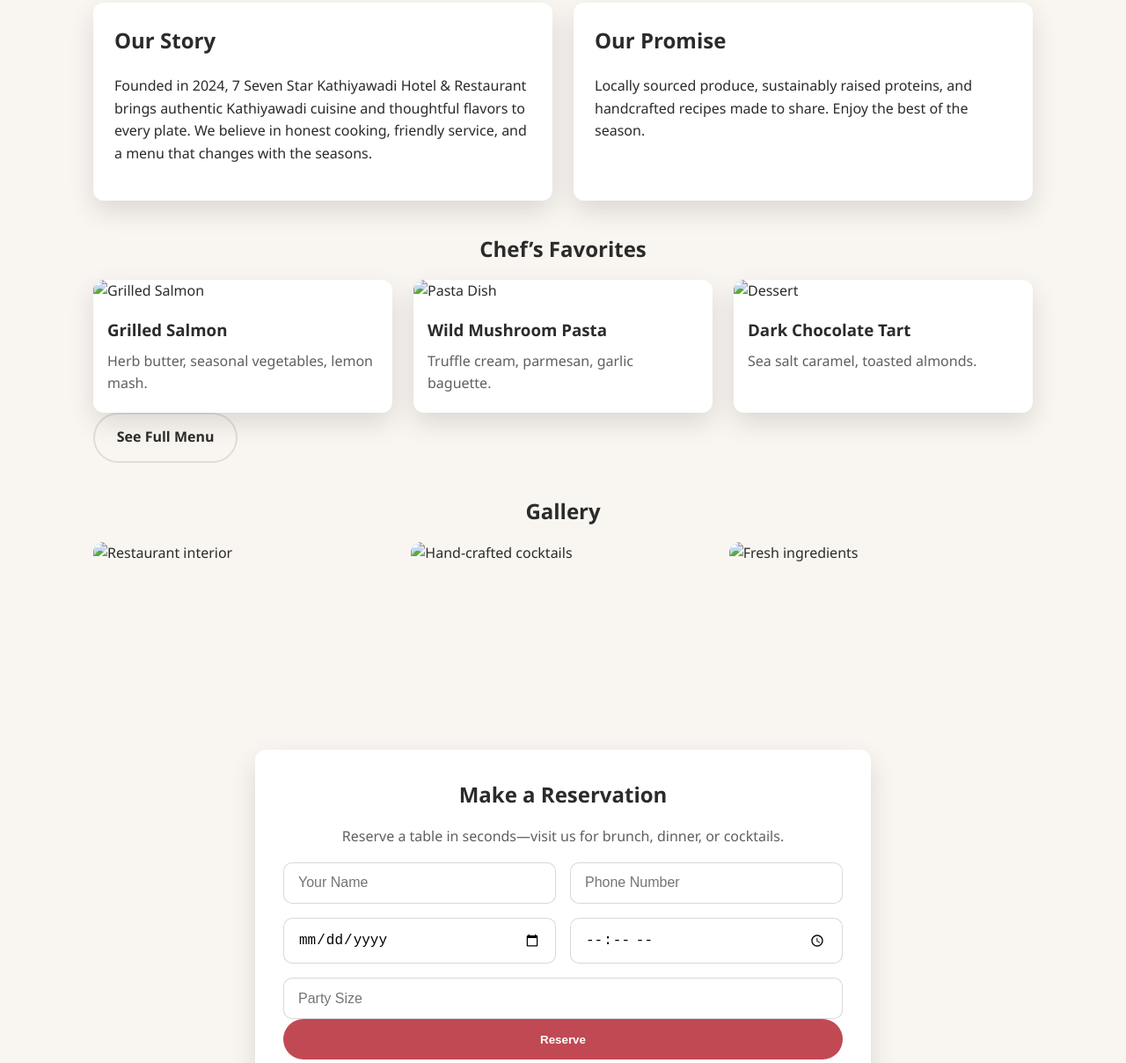
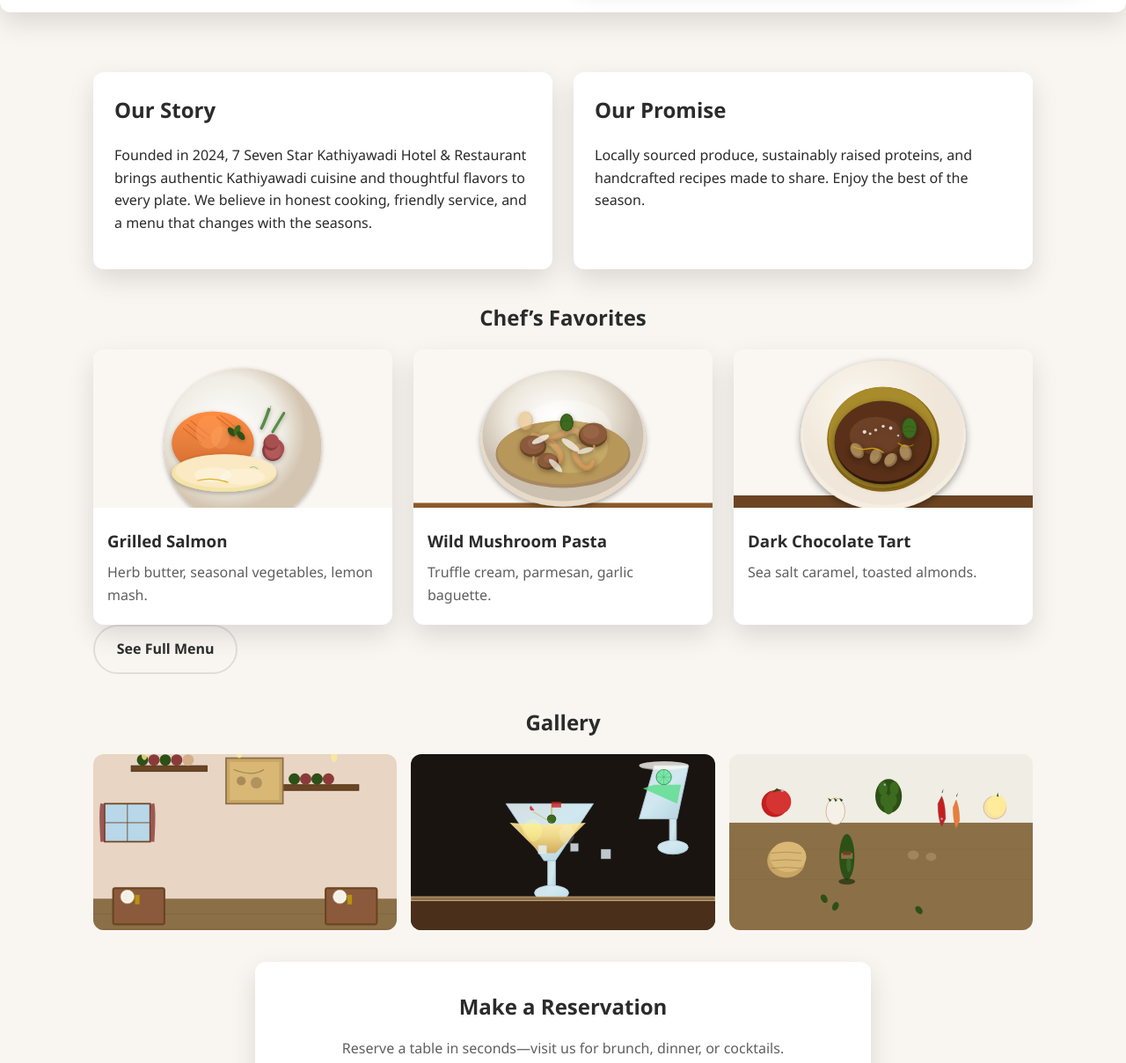
Before and after one commit to vishalsambad8/7-Seven-Star-Kathiyawadi-Hotel-Restaurant, a plain HTML site: page index.html in a window 1280 px wide. Shown: the part 599-1807 px from the top of the page at 88% size. Drawn offline with Linux system fonts and the light colour scheme.

Commit message:
Update index.html

```diff
--- a/index.html
+++ b/index.html
@@ -30,7 +30,7 @@
             <p>Discover seasonal dishes, hand-crafted cocktails, and a warm atmosphere — right in your neighborhood.</p>
             <a href="menu.html" class="primary-button">View Our Menu</a>
         </div>
-        <img src="images/hero-banner.svg" alt="Delicious food" class="hero-img">
+        <img src="hero-banner.svg" alt="Delicious food" class="hero-img">
     </section>
 
     <main>
@@ -54,17 +54,17 @@
             <h2>Chef’s Favorites</h2>
             <div class="menu-grid">
                 <div class="menu-item">
-                    <img src="images/salmon-realistic.svg" alt="Grilled Salmon">
+                    <img src="salmon-realistic.svg" alt="Grilled Salmon">
                     <h3>Grilled Salmon</h3>
                     <p>Herb butter, seasonal vegetables, lemon mash.</p>
                 </div>
                 <div class="menu-item">
-                    <img src="images/pasta-realistic.svg" alt="Pasta Dish">
+                    <img src="pasta-realistic.svg" alt="Pasta Dish">
                     <h3>Wild Mushroom Pasta</h3>
                     <p>Truffle cream, parmesan, garlic baguette.</p>
                 </div>
                 <div class="menu-item">
-                    <img src="images/dessert-realistic.svg" alt="Dessert">
+                    <img src="dessert-realistic.svg" alt="Dessert">
                     <h3>Dark Chocolate Tart</h3>
                     <p>Sea salt caramel, toasted almonds.</p>
                 </div>
@@ -75,9 +75,9 @@
         <section class="gallery">
             <h2>Gallery</h2>
             <div class="gallery-grid">
-                <img src="images/restaurant-interior.svg" alt="Restaurant interior">
-                <img src="images/cocktail.svg" alt="Hand-crafted cocktails">
-                <img src="images/fresh-ingredients.svg" alt="Fresh ingredients">
+                <img src="restaurant-interior.svg" alt="Restaurant interior">
+                <img src="cocktail.svg" alt="Hand-crafted cocktails">
+                <img src="fresh-ingredients.svg" alt="Fresh ingredients">
             </div>
         </section>
 
```
